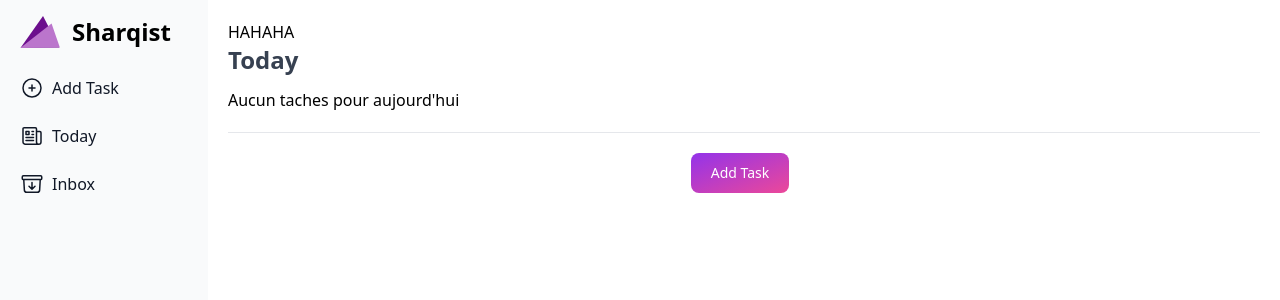
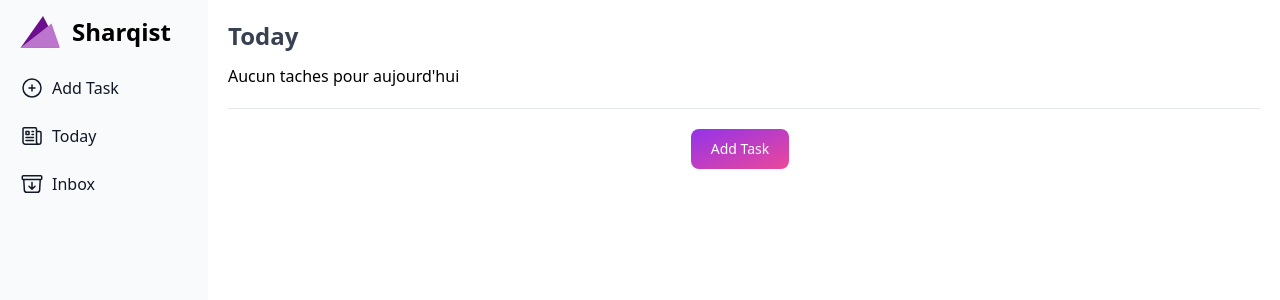
Before and after one commit to Sharqiewicz/Sharqist, a React (Vite) app: page / in a window 1280 px wide. Shown: the top 300 px of the page. Built offline with nearby package versions, Linux system fonts and the light colour scheme.

Commit message:
remove unnecessary header

```diff
--- a/src/pages/TodayPage/TodayPage.tsx
+++ b/src/pages/TodayPage/TodayPage.tsx
@@ -4,7 +4,6 @@ import { TodayView } from '../../views/TodayView/TodayView'
 export default function TodayPage() {
   return (
     <MainTemplate>
-      <h1>HAHAHA</h1>
       <TodayView />
     </MainTemplate>
   )
```
